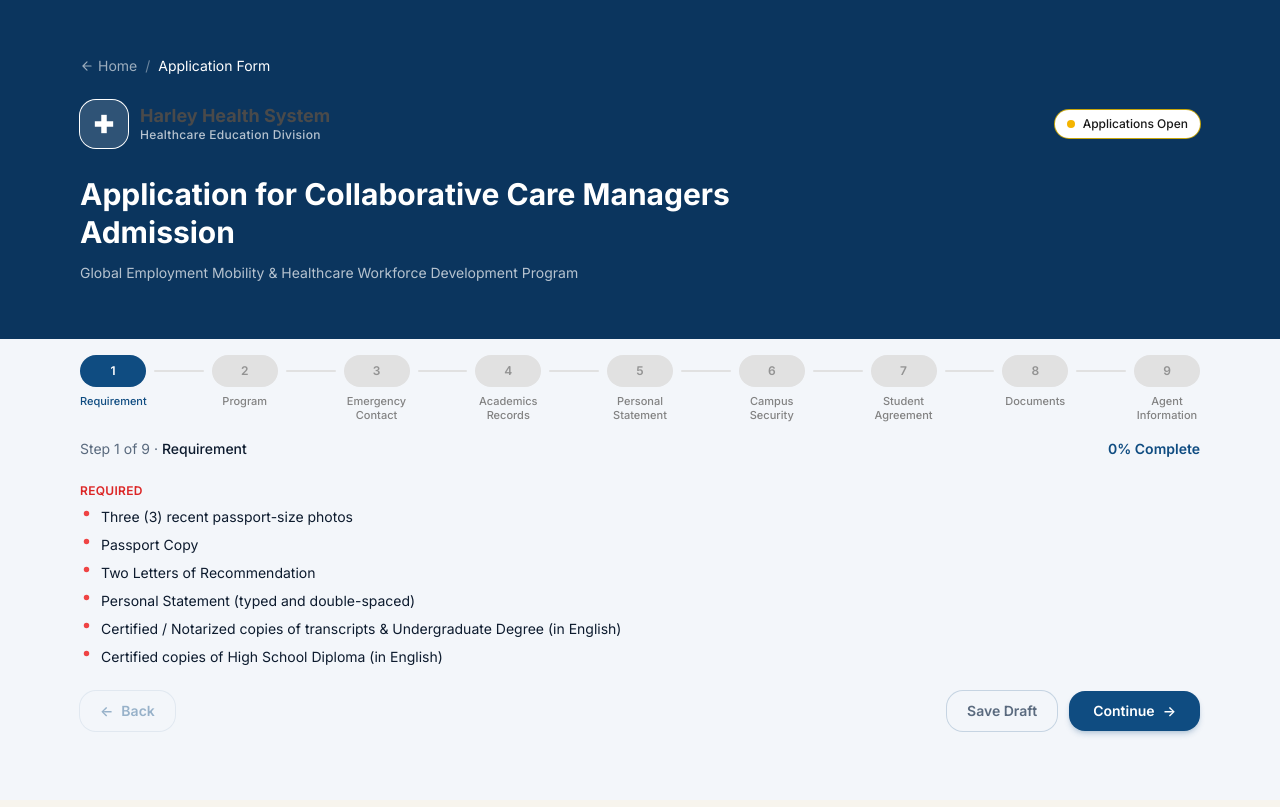
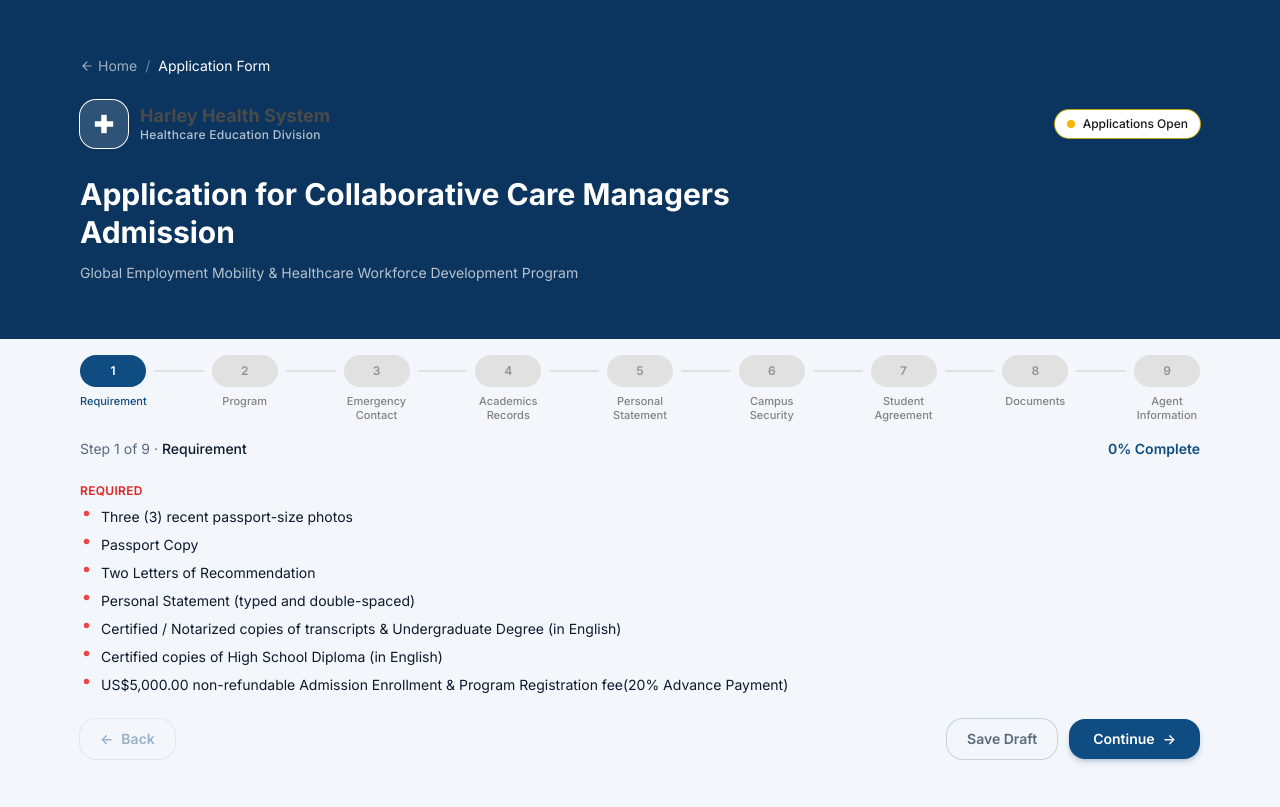
Before and after one commit to Telth-care/telth-med, a React (Vite) app: page /application-form in a window 1280 px wide. Built offline with nearby package versions, Linux system fonts and the light colour scheme.

Commit message:
correction update

```diff
--- a/src/pages/ApplicationForm/formConfig.js
+++ b/src/pages/ApplicationForm/formConfig.js
@@ -46,8 +46,8 @@ export const STEP_META = [
 // CM (Care Manager) has no programs; CCM and Physician do.
 export const APPLICATION_ROLE_OPTIONS = [
   { value: 'cm', label: 'Care Manager (CM)' },
-  { value: 'ccm', label: 'Collaborative Care Manager (CCM)' },
-  { value: 'physician', label: 'Physician' },
+  // { value: 'ccm', label: 'Collaborative Care Manager (CCM)' },
+  // { value: 'physician', label: 'Physician' },
 ]
 
 export const PROGRAM_OPTIONS = [
@@ -122,6 +122,7 @@ export const getInitialFormData = () => ({
     healthCertificate: false, policeClearanceCertificate: false, recommendationLetters: false,
     personalStatementSubmitted: false, transcriptsSubmitted: false,
     highSchoolDiplomaSubmitted: false, documentsConfirmed: false,
+    feesDetails: false,
     // File slots used by Step7Checklist (FileChecklistRow / MultiFileChecklistRow).
     // Without this, cl.files[key] crashes the Documents step on load.
     files: {
@@ -131,6 +132,7 @@ export const getInitialFormData = () => ({
       personalStatementSubmitted: null,
       transcriptsSubmitted: null,
       highSchoolDiplomaSubmitted: null,
+      feesDetails: null,
     },
   },
   agentInformation: {
@@ -187,6 +189,7 @@ const CHECKLIST_LABELS = {
   personalStatementSubmitted: 'Personal Statement (typed and double spaced)',
   transcriptsSubmitted: 'Certified or Notarized copies of transcripts & Degree',
   highSchoolDiplomaSubmitted: 'Certified copies of High School Diploma in English',
+  feesDetails: 'US$5,000.00 non-refundable Admission Enrollment & Program Registration fee(20% Advance Payment)',
 }
 
 function hasFile(val) {
--- a/src/pages/ApplicationForm/steps/Step7Checklist.jsx
+++ b/src/pages/ApplicationForm/steps/Step7Checklist.jsx
@@ -14,6 +14,7 @@ const ITEMS = [
   ['personalStatementSubmitted', 'Personal Statement (typed and double spaced)'],
   ['transcriptsSubmitted', 'Certified or Notarized copies of transcripts & Degree of your Undergraduate studies in English'],
   ['highSchoolDiplomaSubmitted', 'Certified copies of High School Diploma in English'],
+  ['feesDetails', 'US$5,000.00 non-refundable Admission Enrollment & Program Registration fee(20% Advance Payment)'],
 ]
 
 export default function Step7Checklist({ data, update }) {
--- a/src/pages/ApplicationForm/steps/StepRequirement.jsx
+++ b/src/pages/ApplicationForm/steps/StepRequirement.jsx
@@ -158,6 +158,7 @@ const SECTIONS = [
       'Personal Statement (typed and double-spaced)',
       'Certified / Notarized copies of transcripts & Undergraduate Degree (in English)',
       'Certified copies of High School Diploma (in English)',
+      'US$5,000.00 non-refundable Admission Enrollment & Program Registration fee(20% Advance Payment)',
     ],
     optional: [],
   },
```
